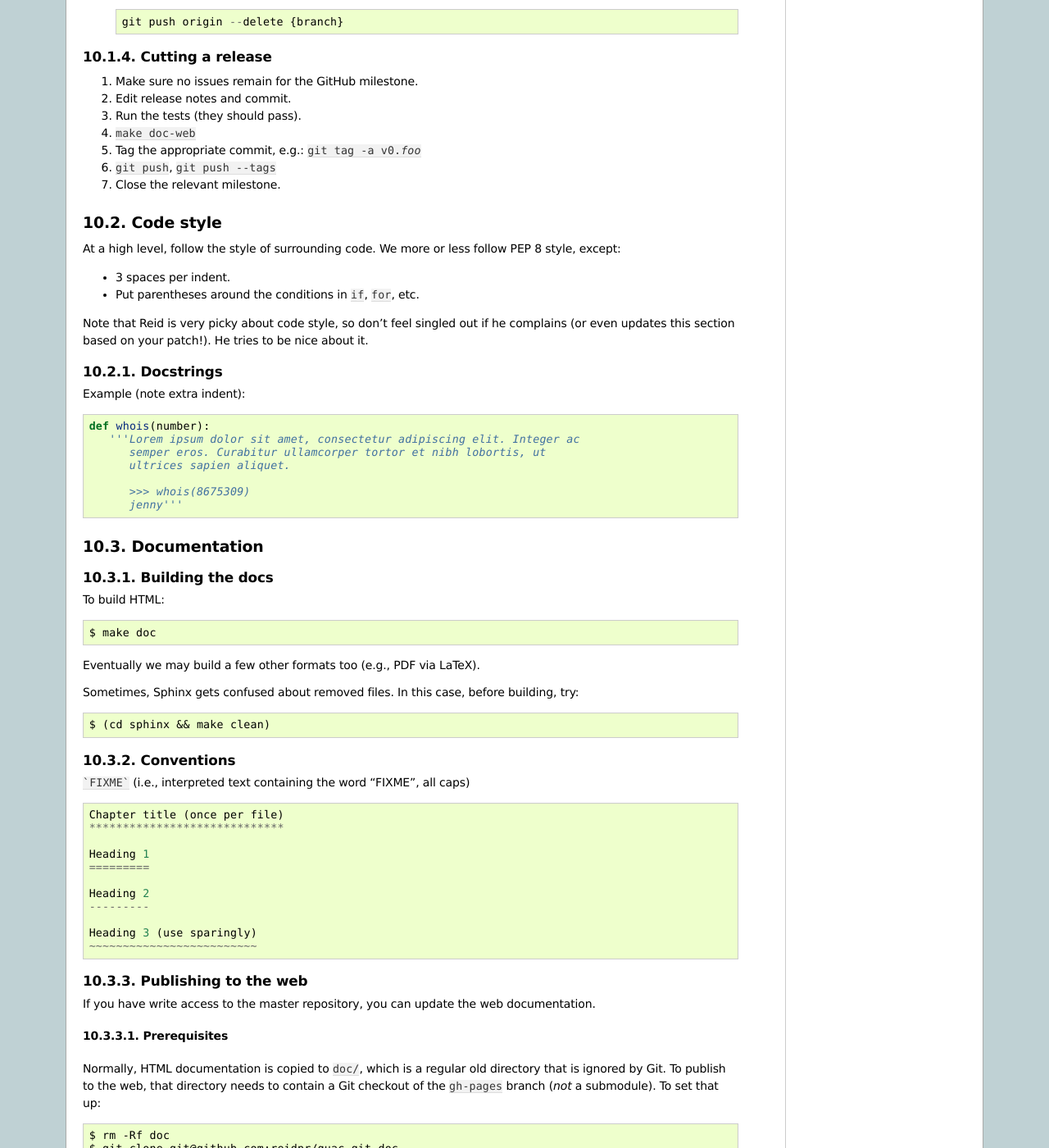
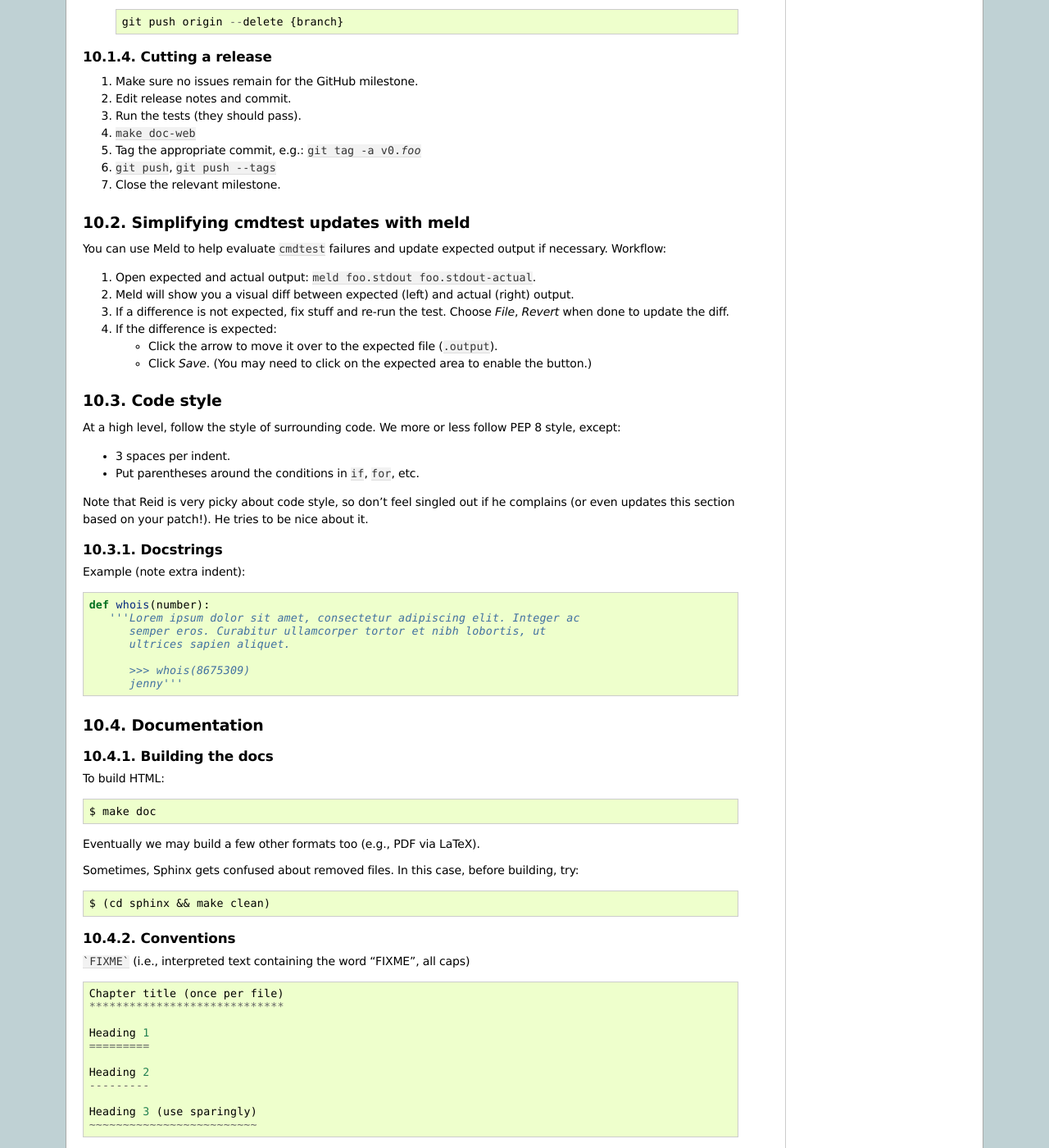
Before and after one commit to reidpr/quac, a Sphinx documentation site: the page built from sphinx/contributing.rst, in a window 1280 px wide and 1400 px high, scrolled down 1432 px. Shown: the whole window at 82% size. Built offline with Sphinx 7.4.7, drawn with Linux system fonts in a browser that asks for light colours; formulas are drawn with MathJax 3; some of the changed text lies outside the part shown.

Commit message:
wp_h5-write-strategies test

```diff
--- a/sphinx/contributing.rst
+++ b/sphinx/contributing.rst
@@ -113,6 +113,28 @@ Cutting a release
 #. Close the relevant milestone.
 
 
+Simplifying cmdtest updates with meld
+=====================================
+
+You can use Meld to help evaluate :samp:`cmdtest` failures and update
+expected output if necessary. Workflow:
+
+#. Open expected and actual output: :samp:`meld foo.stdout foo.stdout-actual`.
+
+#. Meld will show you a visual diff between expected (left) and actual (right)
+   output.
+
+#. If a difference is not expected, fix stuff and re-run the test. Choose
+   *File*, *Revert* when done to update the diff.
+
+#. If the difference is expected:
+
+   * Click the arrow to move it over to the expected file (:samp:`.output`).
+
+   * Click *Save*. (You may need to click on the expected area to enable the
+     button.)
+
+
 Code style
 ==========
 
```
Also changed, not shown: 6 other files.
